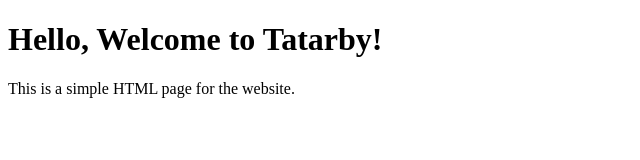
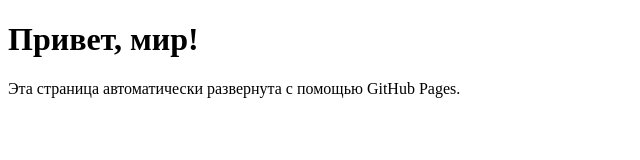
Before and after one commit to Tripoid/tatarby, a plain HTML site: page index.html in a window 1280 px wide. Shown: the whole page, without its empty margins (0-640 px from the left). Drawn offline with Linux system fonts and the light colour scheme.

Commit message:
Update index.html

```diff
--- a/index.html
+++ b/index.html
@@ -1,12 +1,12 @@
 <!DOCTYPE html>
-<html lang="en">
+<html lang="ru">
 <head>
     <meta charset="UTF-8">
     <meta name="viewport" content="width=device-width, initial-scale=1.0">
-    <title>Welcome to Tatarby</title>
+    <title>Мой сайт</title>
 </head>
 <body>
-    <h1>Hello, Welcome to Tatarby!</h1>
-    <p>This is a simple HTML page for the website.</p>
+    <h1>Привет, мир!</h1>
+    <p>Эта страница автоматически развернута с помощью GitHub Pages.</p>
 </body>
 </html>
```
